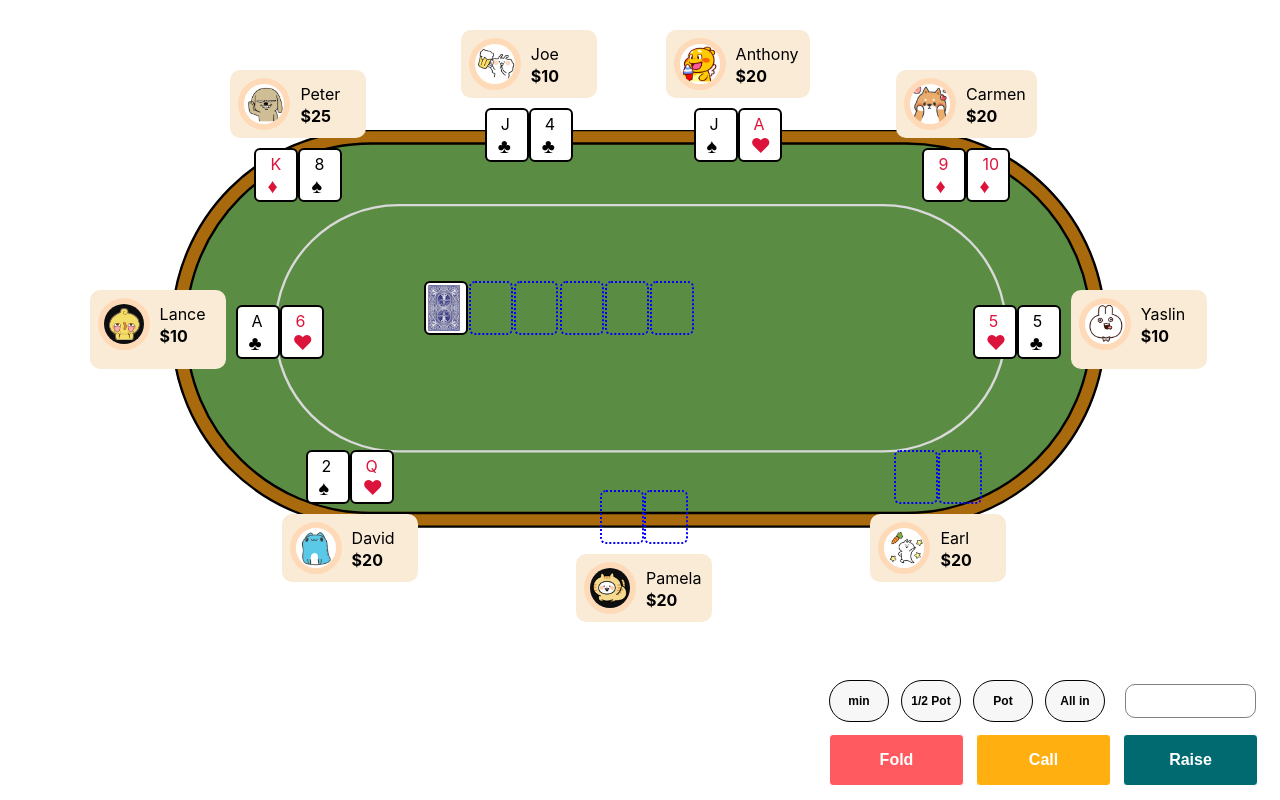
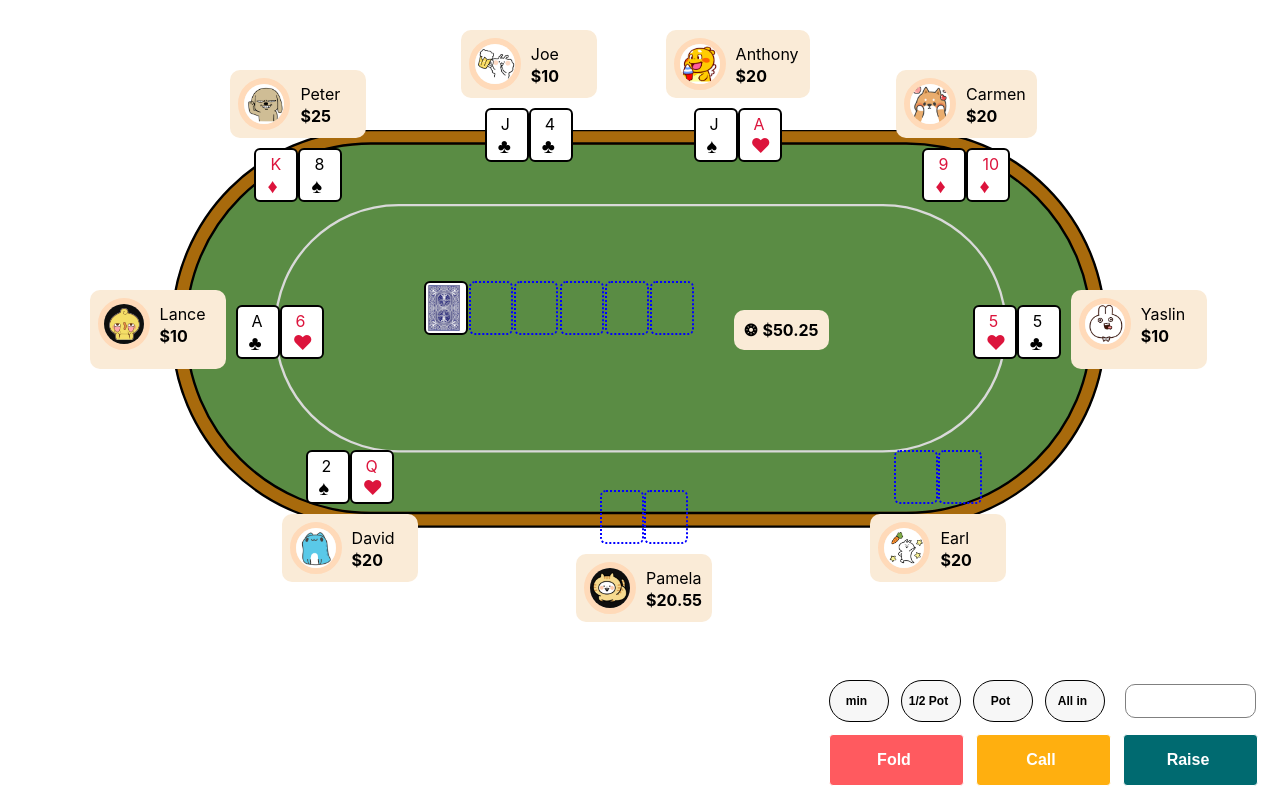
Before and after one commit to pamelatao12/avalon, a React (Create React App) app in the folder web/: page /play in a window 1280 px wide. Built offline with nearby package versions, Linux system fonts and the light colour scheme.

Commit message:
added pot amount

```diff
--- a/web/src/pages/play/components/table/pokerTable.jsx
+++ b/web/src/pages/play/components/table/pokerTable.jsx
@@ -5,7 +5,7 @@ import Player from "pages/play/components/table/player";
 
 const PokerTable = () => {
   const [players, setPlayers] = useState([
-    ["Pamela", "./yay.jpg", 1, 20.0, [["", ""], ["", ""]], false],
+    ["Pamela", "./yay.jpg", 1, 20.55, [["", ""], ["", ""]], false],
     ["David", "./yay2.jpg", 2, 20.0, [["2", "SPADE"], ["Q", "HEART"]], true],
     ["Lance", "./yay3.jpg", 3, 10.0, [["A", "CLUB"], ["6", "HEART"]], true],
     ["Peter", "./yay4.jpg", 4, 25.0, [["K", "DIAMOND"], ["8", "SPADE"]], true],
@@ -22,6 +22,9 @@ const PokerTable = () => {
     ["Yaslin", "./yay8.jpg", 8, 10.0, [["5", "HEART"], ["5", "CLUB"]], true],
     ["Earl", "./yay9.jpg", 9, 20.0, [["", ""], ["", ""]], false]
   ]);
+
+  const tableAmount = 50.25;
+  // how to get total table amount?
 
   return (
     <div className={styles.tableWrapper}>
@@ -40,6 +43,9 @@ const PokerTable = () => {
       </div>
       <div className={styles.table}>
         <TableCards />
+        <div className={styles.tableAmount}>
+          <span>&#10050;</span>${tableAmount}
+        </div>
       </div>
     </div>
   );
--- a/web/src/pages/play/components/table/pokerTable.module.css
+++ b/web/src/pages/play/components/table/pokerTable.module.css
@@ -9,4 +9,20 @@
   margin-right: 100px;
   background-repeat: no-repeat;
   background-position-x: center;
+  display: flex;
 }
+
+.tableAmount {
+  display: flex;
+  align-self: center;
+  padding: 10px;
+  background-color: antiquewhite;
+  margin-left: 40px;
+  border-radius: 10px;
+  font-weight: bolder;
+}
+
+span {
+  /* font-size: 18px; */
+  margin-right: 5px;
+}
```
